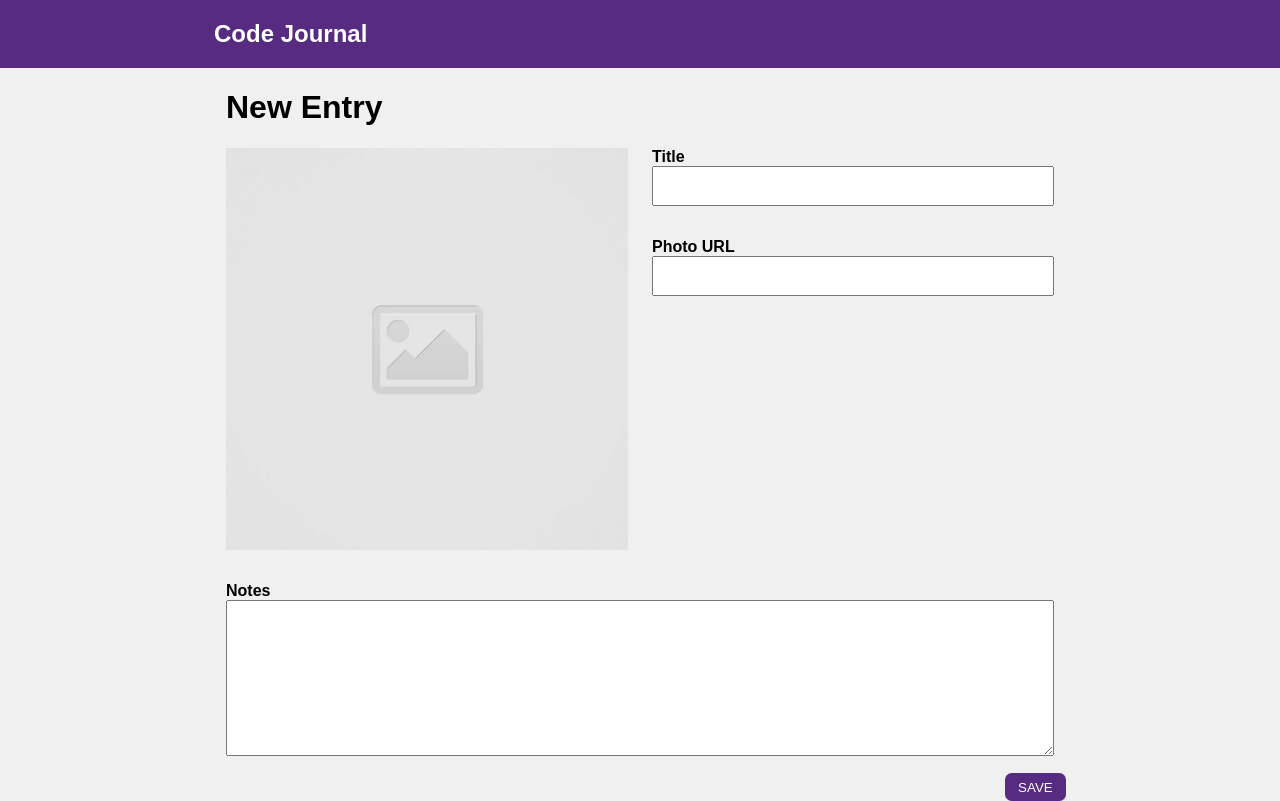
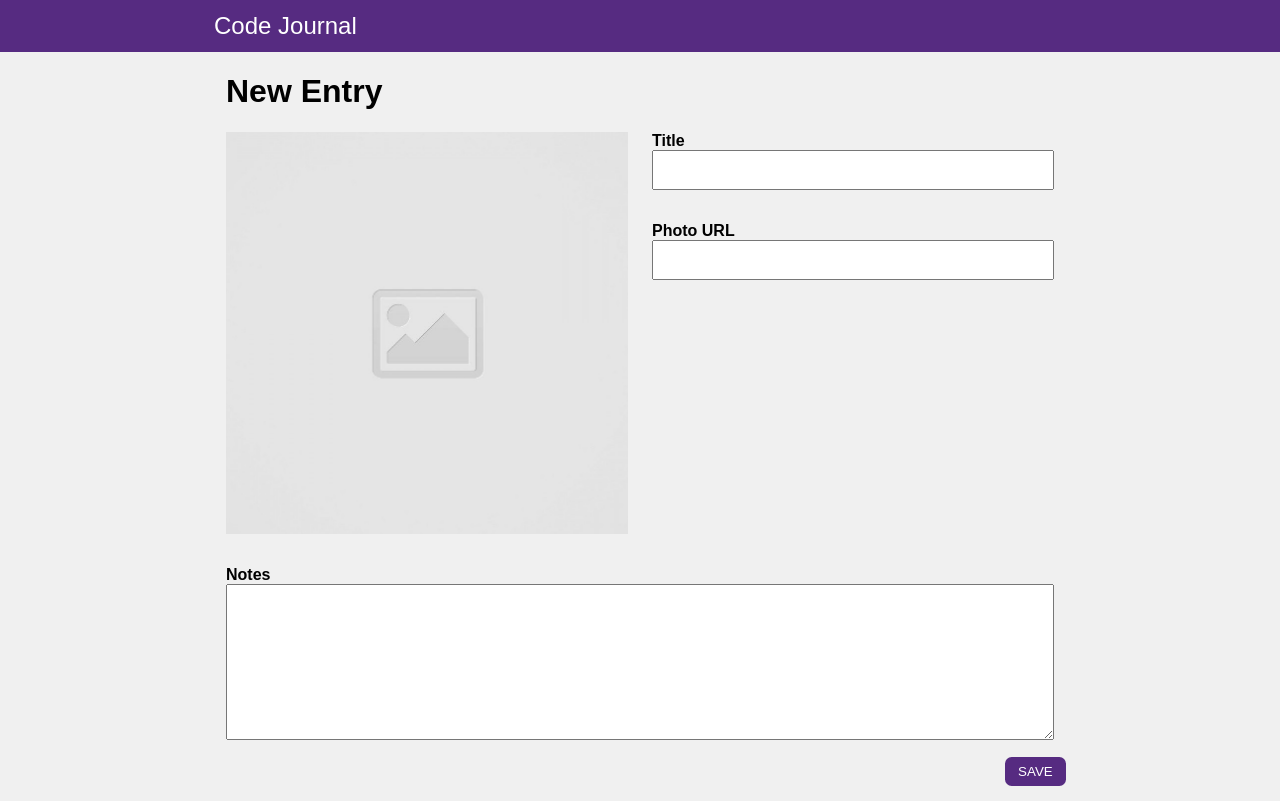
Before and after one commit to jeff-cruz/code-journal, a website: page index.html in a window 1280 px wide. Drawn offline with Linux system fonts and the light colour scheme; a web font is replaced by a local one.

Commit message:
Corrected issue-1-create-an-entry

```diff
--- a/css/styles.css
+++ b/css/styles.css
@@ -9,6 +9,10 @@ header {
 
 .font-proza {
   font-family: "Proza Libre", sans-serif;
+}
+
+h2 {
+  font-weight: 400;
 }
 
 label {
@@ -45,3 +49,8 @@ button {
 .align-right {
   justify-content: flex-end;
 }
+
+.top-bottom-padding {
+  padding-top: 0.5em;
+  padding-bottom: 0.5em;
+}
--- a/index.html
+++ b/index.html
@@ -15,13 +15,14 @@
   <link rel="stylesheet" href="css/styles.css">
   <link href="https://fonts.googleapis.com/css2?family=Proza+Libre:wght@400;600&display=swap" rel="stylesheet">
 </head>
-<body class="row">
-  <header class="column-full">
-    <div class="container">
-      <h2 class="font-proza">Code Journal</h2>
+<body>
+  <header>
+    <div>
+      <h2 class="font-proza container top-bottom-padding">Code Journal</h2>
     </div>
   </header>
   <main class="container">
+    <div class="row">
       <h1 class="font-proza column-full">New Entry</h1>
       <div data-view="entry-form">
         <form>
@@ -51,6 +52,7 @@
           </div>
         </form>
       </div>
+    </div>
   </main>
   <script src="js/data.js"></script>
   <script src="js/main.js"></script>
--- a/js/main.js
+++ b/js/main.js
@@ -27,7 +27,7 @@ function buttonClick(event) {
     entryID: data.nextEntryId
   };
   data.nextEntryId++;
-  data.entries.push(entry);
+  data.entries.unshift(entry);
   $placeholder.setAttribute('src', 'images/placeholder-image-square.jpg');
   $journalForm.reset();
 }
```
Lines whose indentation alone changed are shown as unchanged.
